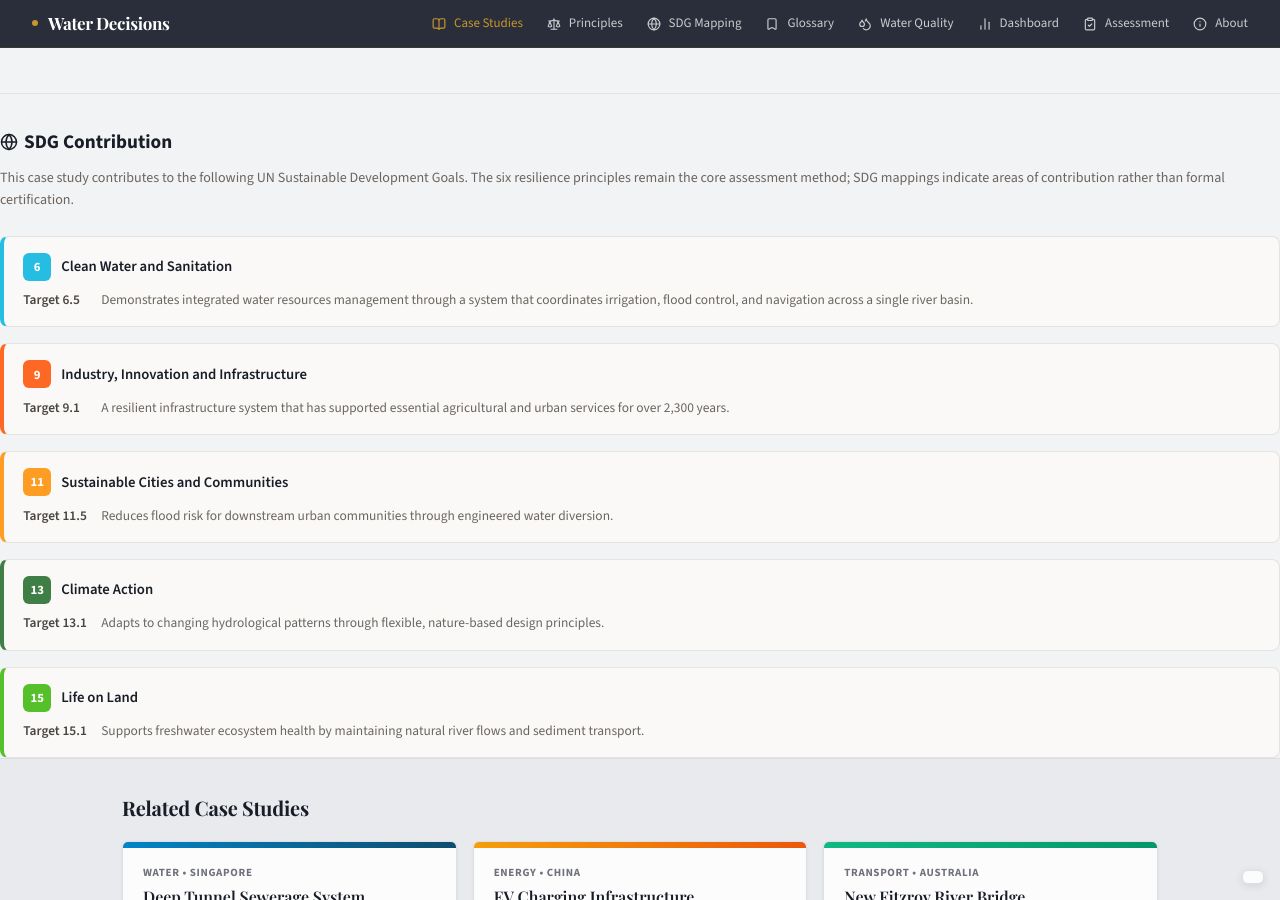
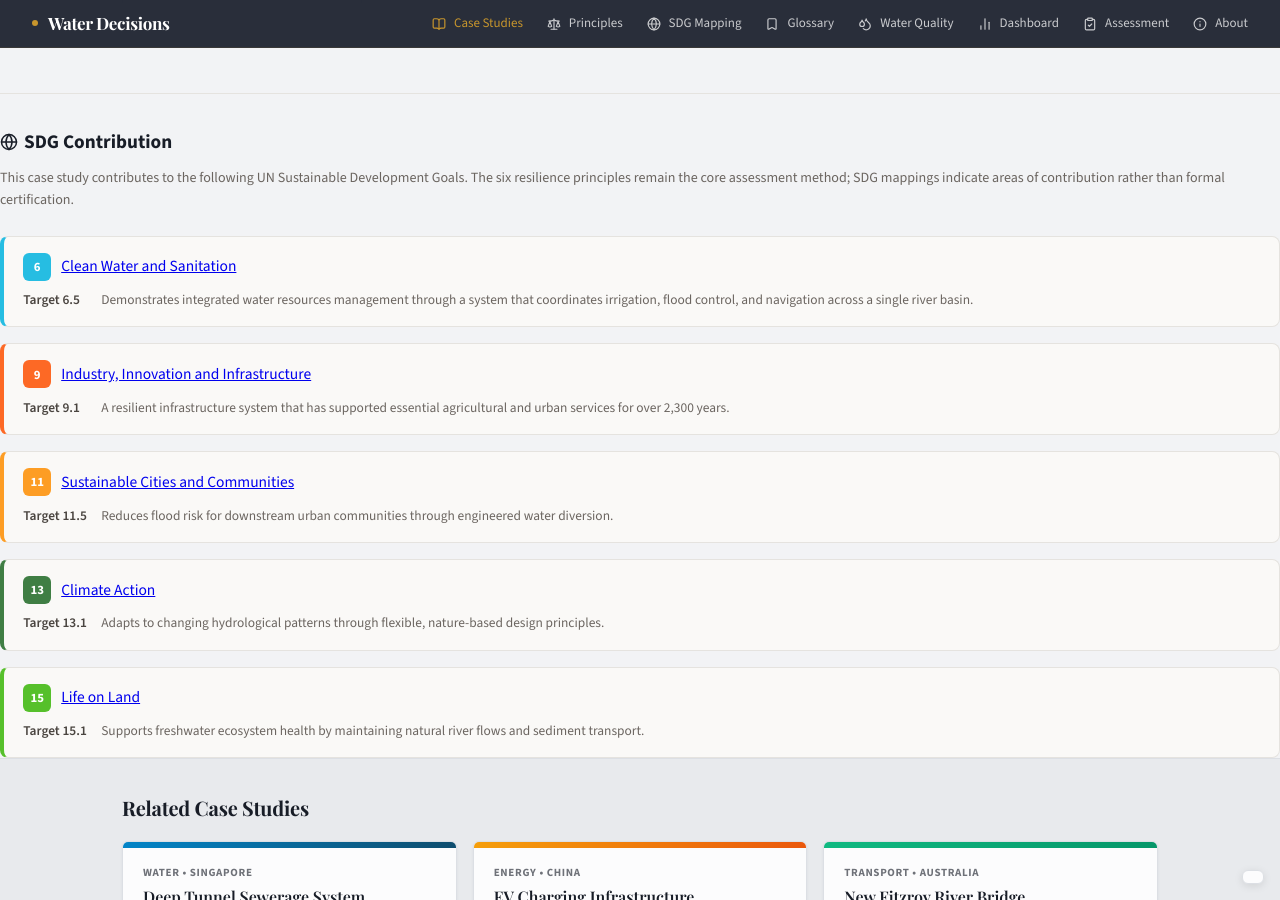
Before and after one commit to visioninglab/waterdecisions, a Jekyll site: the page built from _case_studies/china-hydraulic.md, in a window 1280 px wide and 900 px high, scrolled down 3995 px. Built offline with Jekyll 4.4.1, drawn with Linux system fonts in a browser that asks for light colours.

Commit message:
Add UN links to SDG contribution section

```diff
--- a/_includes/sdg-contribution.html
+++ b/_includes/sdg-contribution.html
@@ -12,7 +12,7 @@
       <div class="sdg-goal-card" style="border-left: 4px solid {{ goal.color }};">
         <div class="sdg-goal-header">
           <span class="sdg-goal-num" style="background:{{ goal.color }};">{{ goal.number }}</span>
-          <span class="sdg-goal-name">{{ goal.name }}</span>
+          <a href="{{ goal.url }}" target="_blank" rel="noopener noreferrer" class="sdg-goal-name-link">{{ goal.name }}</a>
         </div>
         {% if page.sdg_rationale %}
           {% for r in page.sdg_rationale %}
```
